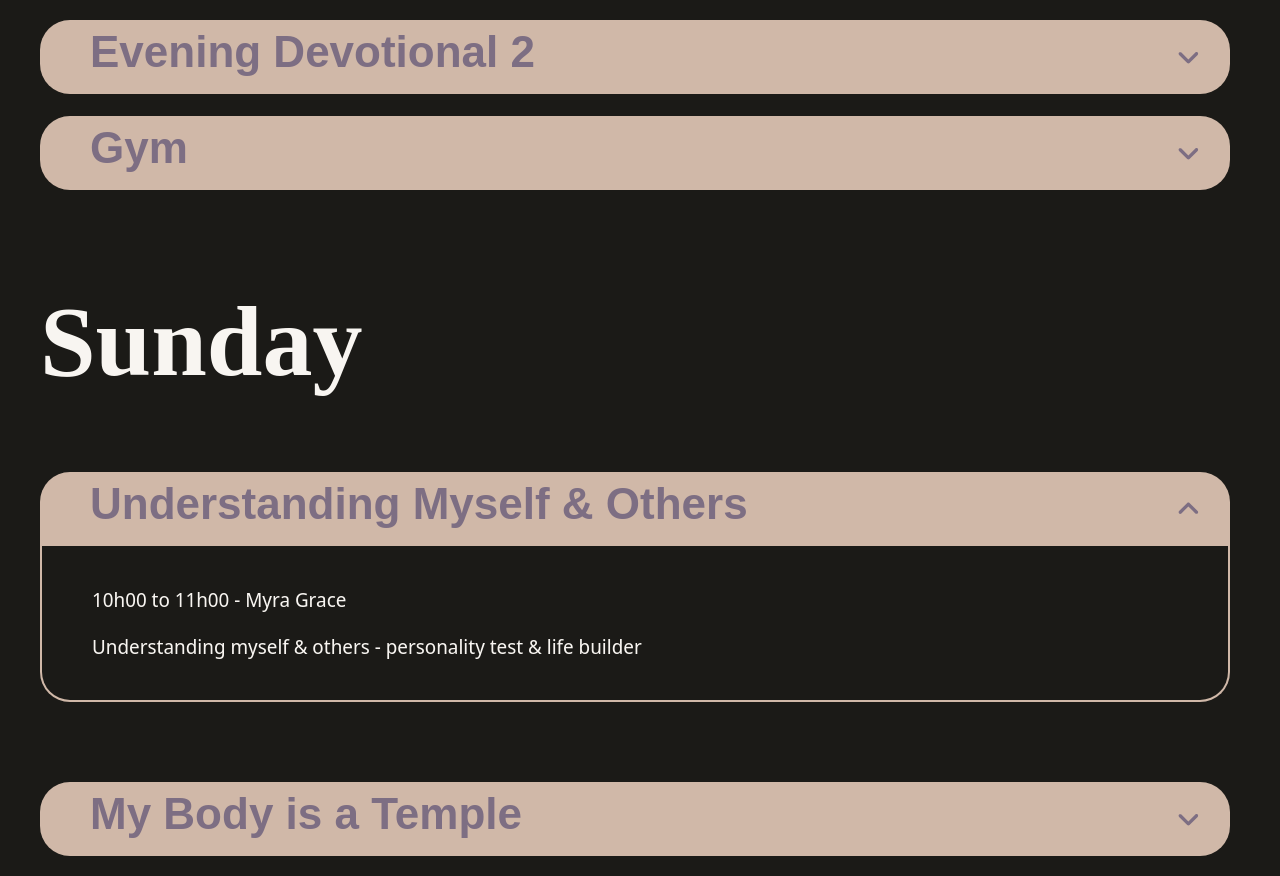
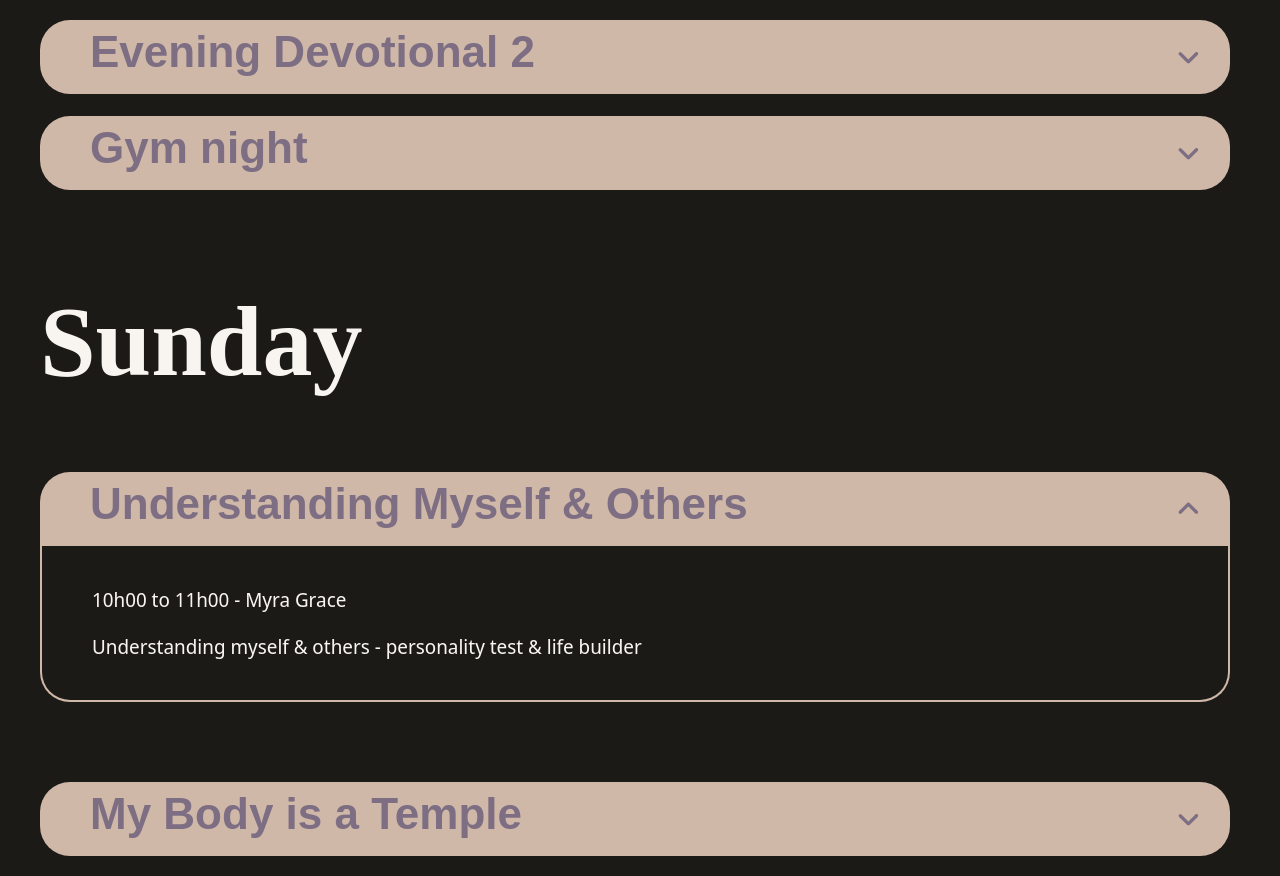
Before and after one commit to myra-grace/Destined, a React (Create React App) app: page /sessions in a window 1280 px wide. Shown: the part 2030-2906 px from the top of the page. Built offline with nearby package versions, Linux system fonts and the light colour scheme; a web font is replaced by a local one.

Commit message:
update schedule

```diff
--- a/src/components/Schedule.jsx
+++ b/src/components/Schedule.jsx
@@ -33,7 +33,7 @@ export function Schedule() {
             <SessionItem time="5:00pm to 5:30pm"/>
             <SessionItem time="5:30pm to 6:00pm" facilitator="Beverly Kate" title="Evening devotional 2" link={true}/>
             <SessionItem time="6:00pm to 7:00pm" title="Dinner" slotFill={ 2 }/>
-            <SessionItem time="7:00pm to 10:00pm" title="Gym" slotFill={ 6 } link={true}/>
+            <SessionItem time="7:00pm to 10:00pm" title="Gym night" slotFill={ 6 } link={true}/>
             <SessionItem time="10:00pm to 10:30pm" slotFill={ 2 }/>
             <SessionItem time="10:30pm to 11:00pm" title="Lights out"/>
         </>
@@ -41,9 +41,8 @@ export function Schedule() {
 
     const sundayContent =
         <>
-            <SessionItem time="8:00am" facilitator="Lance Kelly" title="Morning fitness"/>
-            <SessionItem time="8:30am" facilitator="Cherlynn De Asis" title="Morning devotional 2" link={true}/>
-            <SessionItem time="9:00am to 10:00am" title="Breakfast" slotFill={ 2 }/>
+            <SessionItem time="9:00am" facilitator="Angelie Pasamonte" title="Morning devotional 2" link={true}/>
+            <SessionItem time="9:30am to 10:30am" title="Breakfast" slotFill={ 2 }/>
             <SessionItem time="10:00am to 11:30am" facilitator="Myra Salinas" title="Understanding myself & others" slotFill={ 3 } link={true}/>
             <SessionItem time="11:30am to 12:00pm"/>
             <SessionItem time="12:00am to 1:00pm" facilitator="Guido Clement" title="My body is a temple" slotFill={ 2 } link={true}/>
--- a/src/data/facilitators.json
+++ b/src/data/facilitators.json
@@ -29,10 +29,10 @@
                     "session": true
                 },
                 {
-                    "time": "19h00",
-                    "title": "Gym",
-                    "description": "Get everyone to the gym in Labelle",
-                    "task": "Get everyone to the gym",
+                    "time": "19h00 to 22h00",
+                    "title": "Gym night",
+                    "description": "Labelle Centre Community: 29 Rue du Couvent, Labelle, QC J0T 1H0.</br></br>We will travel together to the local gym in convoy. Ride in the car you came in.",
+                    "task": "Get everyone to the gym in convoy. Bring sports equipment.",
                     "session": true
                 }
             ],
```
